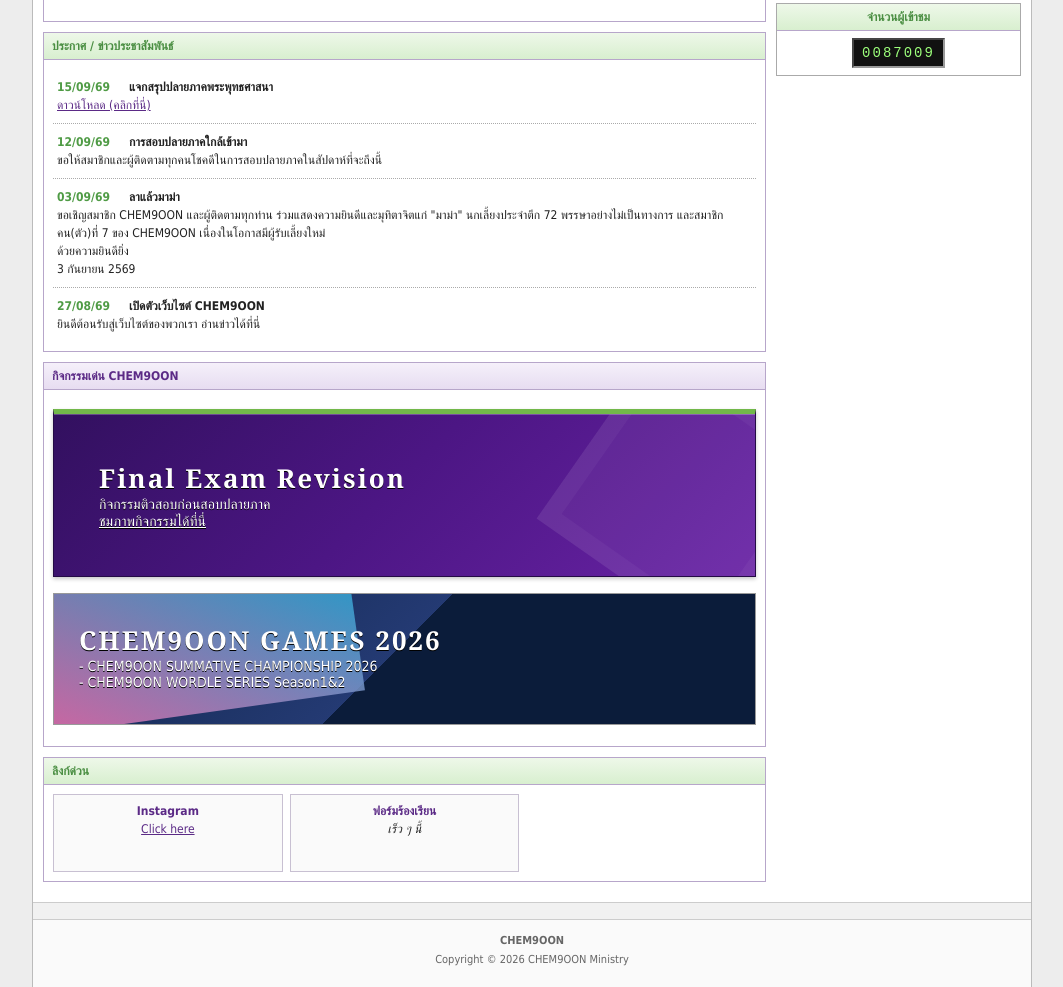
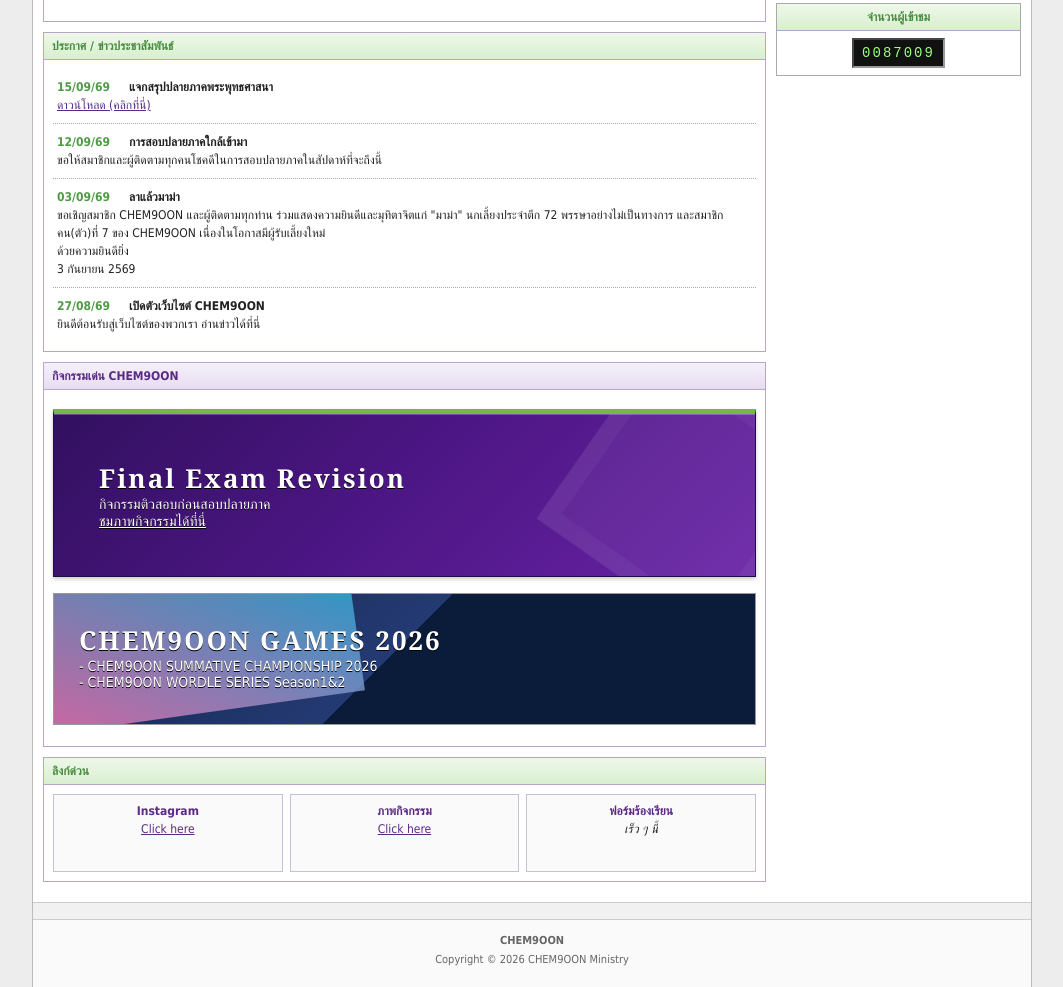
Before and after one commit to chem9oon/chem9oon.github.io, a plain HTML site: page index.html in a window 1280 px wide. Shown: the part 298-1285 px from the top of the page, without its empty margins (108-1171 px from the left). Drawn offline with Linux system fonts and the light colour scheme.

Commit message:
Update index.html

```diff
--- a/index.html
+++ b/index.html
@@ -139,6 +139,7 @@
         <div class="box-title pink">ลิงก์ด่วน</div>
         <div class="box-body quickgrid">
           <div class="quick"><b>Instagram</b><span style="color:#4f9b45;"><a href="https://instagram.com/chem9oon">Click here</a></span></div>
+          <div class="quick"><b>ภาพกิจกรรม</b><span style="color:#4f9b45;"><a href="https://drive.google.com/drive/folders/14OvEp0a5XazezZCQqRLJAbzElVR7w-1l">Click here</a></span></div>
           <div class="quick"><b>ฟอร์มร้องเรียน</b><i>เร็ว ๆ นี้</i></div>
         </div>
       </section>
```
